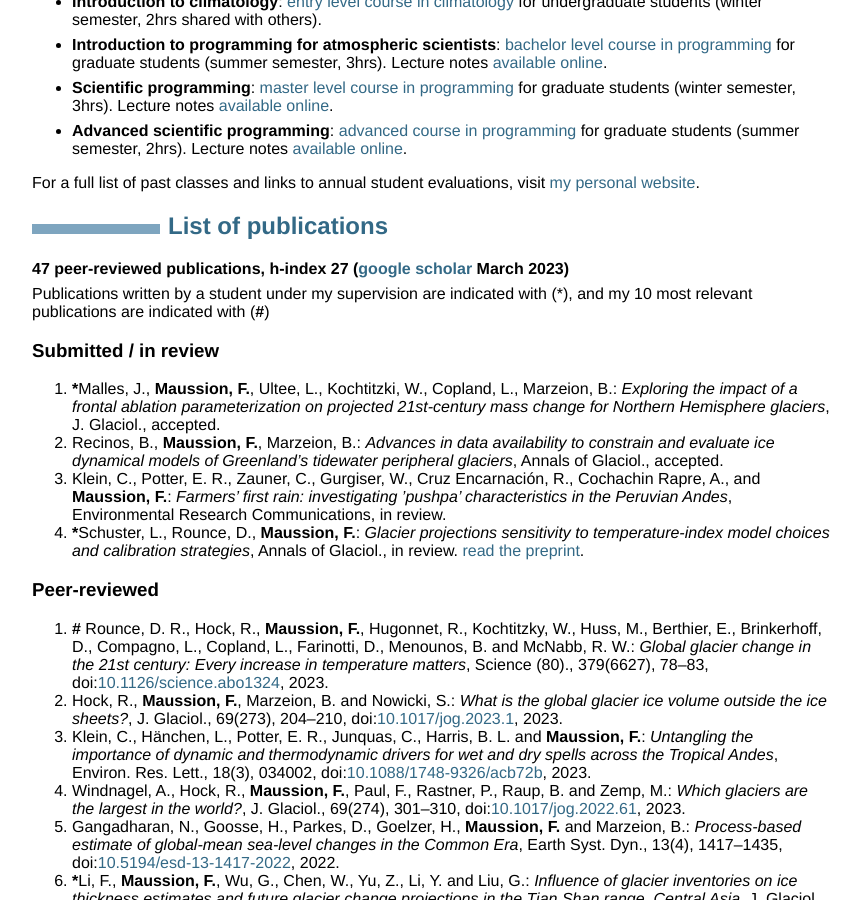
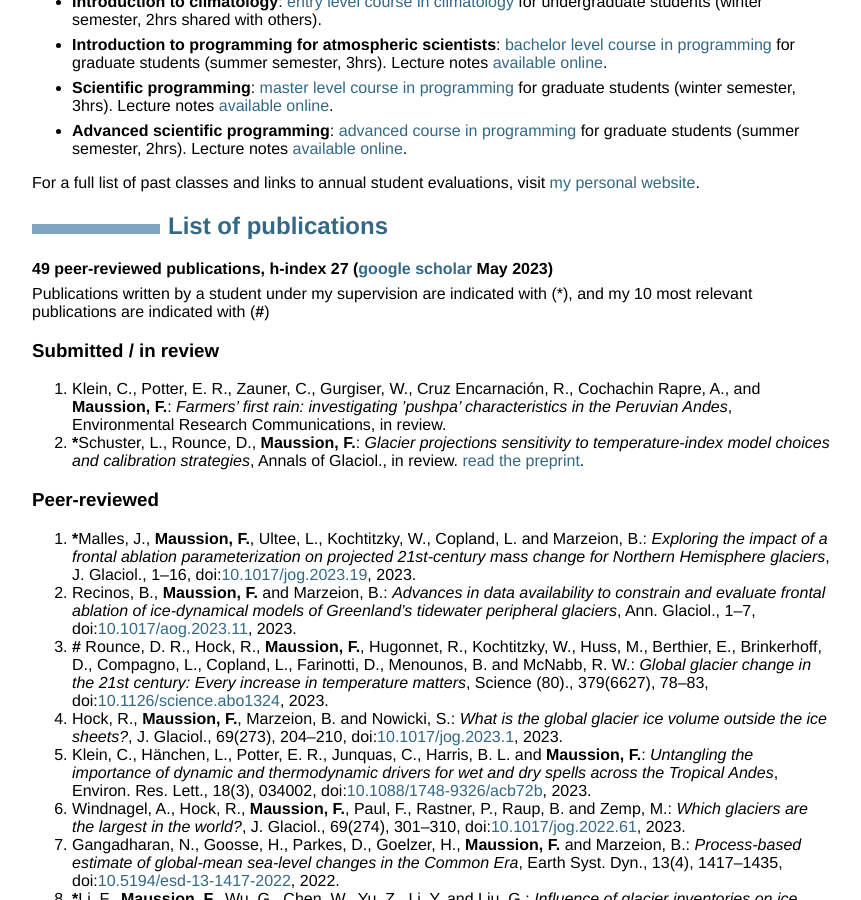
Before and after one commit to fmaussion/fmaussion.github.io, a Jekyll site: the page cv/cv_maussion.html, which Jekyll copies as it is, in a window 1280 px wide and 900 px high, scrolled down 3103 px. Shown: the whole window, without its empty margins (208-1069 px from the left). Built offline with Jekyll 4.4.1, drawn with Linux system fonts in a browser that asks for light colours; some of the changed text lies outside the part shown.

Commit message:
update cv

```diff
--- a/cv/cv_maussion.html
+++ b/cv/cv_maussion.html
@@ -120,7 +120,7 @@ Personal website: <a href="http://fabienmaussion.info" target="_blank">fabienmau
 ORCID: <a href="https://orcid.org/0000-0002-3211-506X" target="_blank">0000-0002-3211-506X</a> • GitHub: <a href="https://github.com/fmaussion" target="_blank">fmaussion</a> • Twitter: <a href="https://twitter.com/FabClimate" target="_blank">FabClimate</a><br />
 </p>
 <hr />
-<p><em>Last updated: March 2023. Blue font indicates clickable links.</em></p>
+<p><em>Last updated: May 2023. Blue font indicates clickable links.</em></p>
 <h2 id="professional-career">Professional career</h2>
 <dl>
 <dt>From July 2023</dt>
@@ -268,17 +268,17 @@ ORCID: <a href="https://orcid.org/0000-0002-3211-506X" target="_blank">0000-0002
 </ul>
 <p>For a full list of past classes and links to annual student evaluations, visit <a href="https://fabienmaussion.info/teaching/" target="_blank">my personal website</a>.</p>
 <h2 id="list-of-publications">List of publications</h2>
-<p><strong>47 peer-reviewed publications, h-index 27 (<a href="https://scholar.google.com/citations?user=tTpQiSgAAAAJ&amp;hl=fr" target="_blank">google scholar</a> March 2023)</strong></p>
+<p><strong>49 peer-reviewed publications, h-index 27 (<a href="https://scholar.google.com/citations?user=tTpQiSgAAAAJ&amp;hl=fr" target="_blank">google scholar</a> May 2023)</strong></p>
 <p>Publications written by a student under my supervision are indicated with (*), and my 10 most relevant publications are indicated with (<strong>#</strong>)</p>
 <h3 id="submitted-in-review">Submitted / in review</h3>
 <ol type="1">
-<li><strong>*</strong>Malles, J., <strong>Maussion, F.</strong>, Ultee, L., Kochtitzki, W., Copland, L., Marzeion, B.: <em>Exploring the impact of a frontal ablation parameterization on projected 21st-century mass change for Northern Hemisphere glaciers</em>, J. Glaciol., accepted.</li>
-<li>Recinos, B., <strong>Maussion, F.</strong>, Marzeion, B.: <em>Advances in data availability to constrain and evaluate ice dynamical models of Greenland’s tidewater peripheral glaciers</em>, Annals of Glaciol., accepted.</li>
 <li>Klein, C., Potter, E. R., Zauner, C., Gurgiser, W., Cruz Encarnación, R., Cochachin Rapre, A., and <strong>Maussion, F.</strong>: <em>Farmers’ first rain: investigating ’pushpa’ characteristics in the Peruvian Andes</em>, Environmental Research Communications, in review.</li>
 <li><strong>*</strong>Schuster, L., Rounce, D., <strong>Maussion, F.</strong>: <em>Glacier projections sensitivity to temperature-index model choices and calibration strategies</em>, Annals of Glaciol., in review. <a href="https://doi.org/10.31223/X5C65S" target="_blank">read the preprint</a>.</li>
 </ol>
 <h3 id="peer-reviewed">Peer-reviewed</h3>
 <ol type="1">
+<li><strong>*</strong>Malles, J., <strong>Maussion, F.</strong>, Ultee, L., Kochtitzky, W., Copland, L. and Marzeion, B.: <em>Exploring the impact of a frontal ablation parameterization on projected 21st-century mass change for Northern Hemisphere glaciers</em>, J. Glaciol., 1–16, doi:<a href="https://doi.org/10.1017/jog.2023.19" target="_blank">10.1017/jog.2023.19</a>, 2023.</li>
+<li>Recinos, B., <strong>Maussion, F.</strong> and Marzeion, B.: <em>Advances in data availability to constrain and evaluate frontal ablation of ice-dynamical models of Greenland’s tidewater peripheral glaciers</em>, Ann. Glaciol., 1–7, doi:<a href="https://doi.org/10.1017/aog.2023.11" target="_blank">10.1017/aog.2023.11</a>, 2023.</li>
 <li><strong>#</strong> Rounce, D. R., Hock, R., <strong>Maussion, F.</strong>, Hugonnet, R., Kochtitzky, W., Huss, M., Berthier, E., Brinkerhoff, D., Compagno, L., Copland, L., Farinotti, D., Menounos, B. and McNabb, R. W.: <em>Global glacier change in the 21st century: Every increase in temperature matters</em>, Science (80)., 379(6627), 78–83, doi:<a href="https://doi.org/10.1126/science.abo1324" target="_blank">10.1126/science.abo1324</a>, 2023.</li>
 <li>Hock, R., <strong>Maussion, F.</strong>, Marzeion, B. and Nowicki, S.: <em>What is the global glacier ice volume outside the ice sheets?</em>, J. Glaciol., 69(273), 204–210, doi:<a href="https://doi.org/10.1017/jog.2023.1" target="_blank">10.1017/jog.2023.1</a>, 2023.</li>
 <li>Klein, C., Hänchen, L., Potter, E. R., Junquas, C., Harris, B. L. and <strong>Maussion, F.</strong>: <em>Untangling the importance of dynamic and thermodynamic drivers for wet and dry spells across the Tropical Andes</em>, Environ. Res. Lett., 18(3), 034002, doi:<a href="https://doi.org/10.1088/1748-9326/acb72b" target="_blank">10.1088/1748-9326/acb72b</a>, 2023.</li>
```
Also changed, not shown: index.md (+2 -2 lines), 1 other file.
